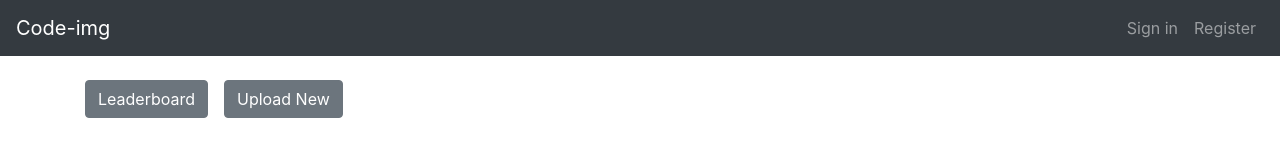
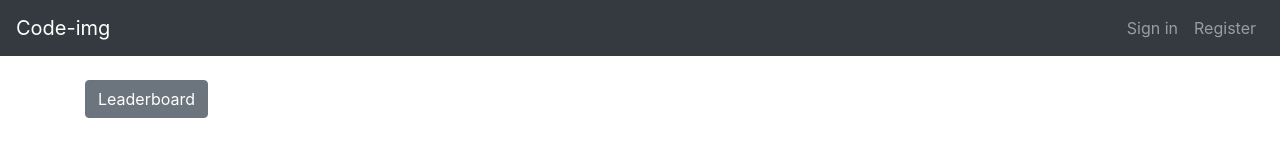
Before and after one commit to mlbiche/code-img, a React (Create React App) app: page / in a window 1280 px wide. Shown: the top 161 px of the page. Built offline with nearby package versions, Linux system fonts and the light colour scheme; no server answers.

Commit message:
Remove unimplemented Upload New page

```diff
--- a/src/FrontPageNavBar/FrontPageNavBar.js
+++ b/src/FrontPageNavBar/FrontPageNavBar.js
@@ -1,12 +1,11 @@
 import React from 'react';
 import './FrontPageNavBar.css';
-import { Button, ButtonToolbar} from 'react-bootstrap';
+import { Button, ButtonToolbar } from 'react-bootstrap';
 
 function FrontPageNavBar() {
   return (
     <ButtonToolbar aria-label="Front page navbar">
-        <Button href="/leaderboard" variant="secondary">Leaderboard</Button>
-      <Button href="#" variant="secondary" id="front-page-navbar-button">Upload New</Button>
+      <Button href="/leaderboard" variant="secondary">Leaderboard</Button>
     </ButtonToolbar >
   );
 }
```
